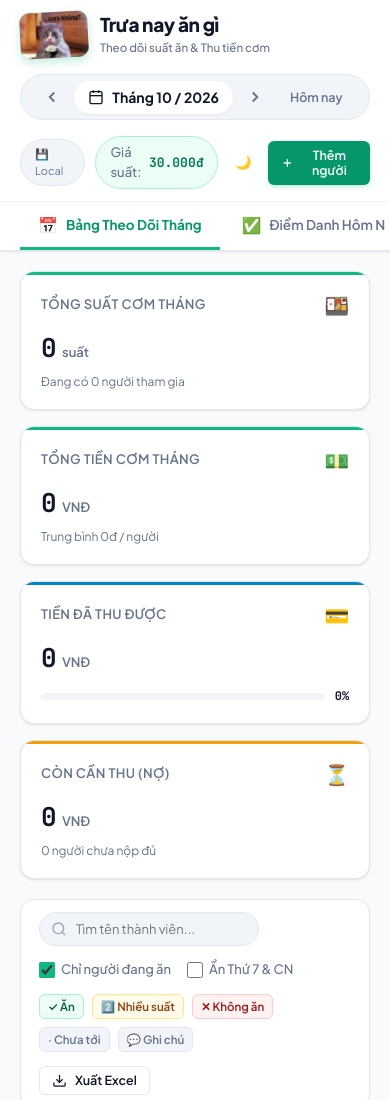
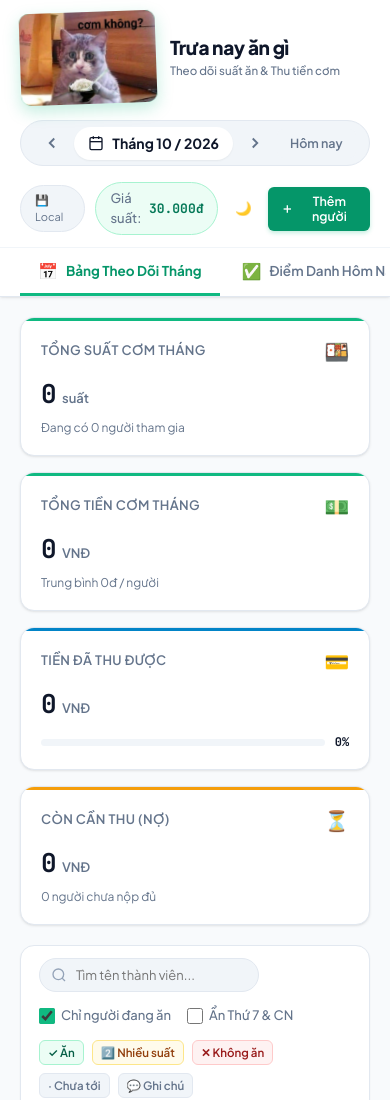
Before and after one commit to beaniemeomeoo-alt/Theo-doi-an-trua, a website: page index.html in a window 390 px wide. Shown: the top 1100 px of the page. Drawn offline with Linux system fonts and the light colour scheme; no server answers.

Commit message:
style: phong to logo meo gap 3 lan va giu nguyen vi tri cac dong

```diff
--- a/css/components.css
+++ b/css/components.css
@@ -1364,6 +1364,15 @@ body.theme-dark .checkin-card.card-eating {
     flex-direction: column;
     align-items: stretch;
   }
+  .brand-icon {
+    width: 136px;
+    height: 92px;
+    margin-top: 0;
+    margin-bottom: 0;
+  }
+  .nav-container {
+    padding-left: 16px;
+  }
   .month-selector-bar {
     justify-content: center;
   }
--- a/css/style.css
+++ b/css/style.css
@@ -184,20 +184,25 @@ html, body {
 .brand {
   display: flex;
   align-items: center;
-  gap: 12px;
+  gap: 14px;
+  position: relative;
 }
 
 .brand-icon {
   font-size: 28px;
-  width: 68px;
-  height: 46px;
+  width: 204px;
+  height: 138px;
+  margin-top: -8px;
+  margin-bottom: -84px;
+  position: relative;
+  z-index: 20;
   display: flex;
   align-items: center;
   justify-content: center;
   background: linear-gradient(135deg, #10b981 0%, #059669 100%);
   border-radius: var(--radius-md);
-  box-shadow: 0 4px 10px var(--primary-glow);
-  transform: rotate(-3deg);
+  box-shadow: 0 6px 16px var(--primary-glow);
+  transform: rotate(-2deg);
   transition: transform var(--transition-normal);
   overflow: hidden;
   flex-shrink: 0;
```
